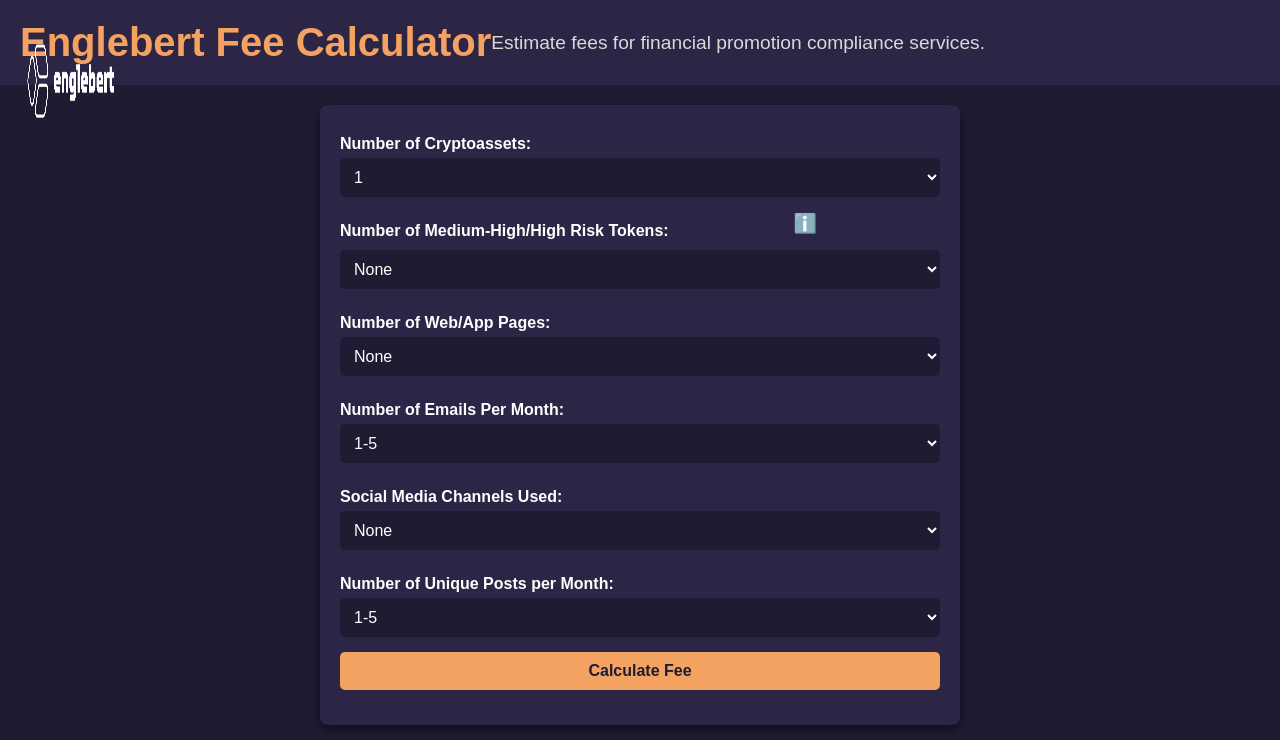
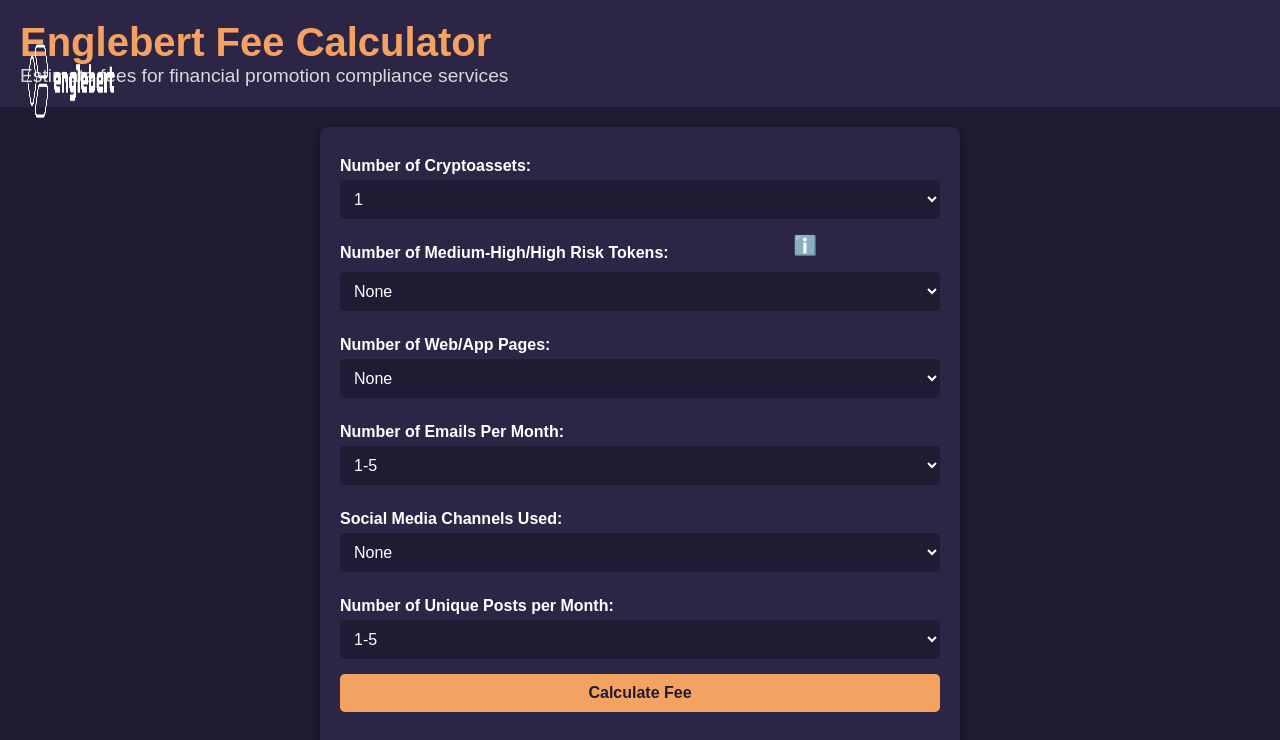
Before and after one commit to FireCrackerNutz/englebert-fee-calc, a plain HTML site: page index.html in a window 1280 px wide. Shown: the top 740 px of the page. Drawn offline with Linux system fonts and the light colour scheme.

Commit message:
Update index.html

```diff
--- a/index.html
+++ b/index.html
@@ -7,14 +7,16 @@
     <link rel="stylesheet" href="styles.css">
 </head>
 <body>
-    <div class="logo-container">
-        <a href="https://www.englebert.xyz">
-            <img src="englebert-logo.png" alt="Englebert Logo" class="logo-top-left">
-        </a>
-    </div>
     <header>
-        <h1>Englebert Fee Calculator</h1>
-        <p>Estimate fees for financial promotion compliance services.</p>
+        <div class="logo-container">
+            <a href="https://www.englebert.xyz">
+                <img src="englebert-logo.png" alt="Englebert Logo" class="logo-top-left">
+            </a>
+        </div>
+        <div>
+            <h1>Englebert Fee Calculator</h1>
+            <p>Estimate fees for financial promotion compliance services</p>
+        </div>
     </header>
     <form id="fee-calculator">
         <label for="tokens">Number of Cryptoassets:</label>
```
